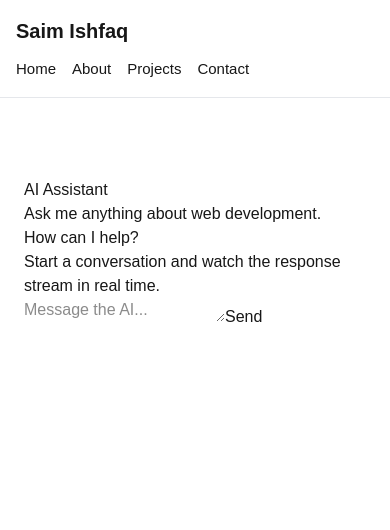
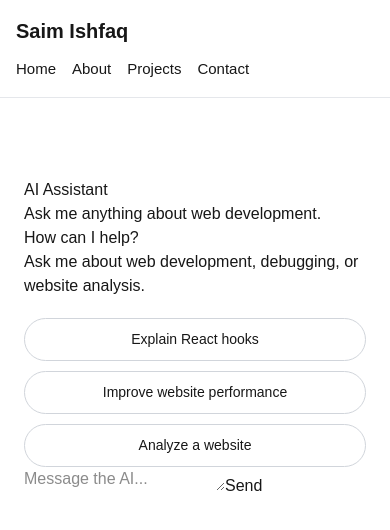
Before and after one commit to saimishfaqdotcode/Frontend-AI-Capstone, a Next.js app in the folder frontend/: page / in a window 390 px wide. Shown: the top 530 px of the page. Built offline with nearby package versions, Linux system fonts and the light colour scheme.

Commit message:
feat: complete FE-08 error and edge states

```diff
--- a/frontend/app/api/chat/route.js
+++ b/frontend/app/api/chat/route.js
@@ -7,7 +7,9 @@ const openrouter = createOpenAI({
   baseURL: "https://openrouter.ai/api/v1",
 });
 
-export async function POST(req) {
+export async function POST(req)
+ {
+
   try {
     const { messages } = await req.json();
 
--- /dev/null
+++ b/frontend/app/error.jsx
@@ -0,0 +1,21 @@
+"use client";
+
+export default function Error({ error, reset }) {
+  return (
+    <main className="error-page">
+      <div className="error-card">
+        <span className="error-eyebrow">SOMETHING WENT WRONG</span>
+
+        <h1>We couldn't load this page</h1>
+
+        <p>
+          Something unexpected happened. You can try loading the page again.
+        </p>
+
+        <button type="button" onClick={() => reset()}>
+          Try again
+        </button>
+      </div>
+    </main>
+  );
+}
--- a/frontend/app/globals.css
+++ b/frontend/app/globals.css
@@ -78,3 +78,138 @@ main {
     padding: 40px 0;
   }
 }
+
+.chat-error {
+  width: 100%;
+  margin: 0 auto 16px;
+  padding: 16px;
+  display: flex;
+  align-items: center;
+  justify-content: space-between;
+  gap: 16px;
+  border: 1px solid #fecaca;
+  border-radius: 12px;
+  background: #fef2f2;
+}
+
+.chat-error strong {
+  display: block;
+  margin-bottom: 4px;
+  color: #991b1b;
+}
+
+.chat-error p {
+  margin: 0;
+  color: #7f1d1d;
+  font-size: 14px;
+  line-height: 1.5;
+}
+
+.retry-button {
+  flex-shrink: 0;
+  border: 0;
+  border-radius: 8px;
+  padding: 10px 16px;
+  background: #171717;
+  color: #ffffff;
+  font-weight: 600;
+  cursor: pointer;
+}
+
+.retry-button:hover {
+  opacity: 0.9;
+}
+
+.retry-button:disabled {
+  opacity: 0.5;
+  cursor: not-allowed;
+}
+
+@media (max-width: 600px) {
+  .chat-error {
+    align-items: flex-start;
+    flex-direction: column;
+  }
+
+  .retry-button {
+    width: 100%;
+  }
+}
+
+
+.chat-suggestions {
+  display: flex;
+  flex-wrap: wrap;
+  justify-content: center;
+  gap: 10px;
+  margin-top: 20px;
+}
+
+.chat-suggestions button {
+  border: 1px solid #d1d5db;
+  border-radius: 999px;
+  padding: 10px 14px;
+  background: #ffffff;
+  color: #171717;
+  font-size: 14px;
+  cursor: pointer;
+  transition: background 0.2s ease, border-color 0.2s ease;
+}
+
+.chat-suggestions button:hover {
+  background: #f3f4f6;
+  border-color: #9ca3af;
+}
+
+.chat-suggestions button:active {
+  transform: translateY(1px);
+}
+
+@media (max-width: 600px) {
+  .chat-suggestions {
+    align-items: stretch;
+    flex-direction: column;
+  }
+
+  .chat-suggestions button {
+    width: 100%;
+  }
+}
+
+.response-skeleton {
+  width: min(100%, 420px);
+  display: flex;
+  flex-direction: column;
+  gap: 8px;
+}
+
+.response-skeleton span {
+  display: block;
+  height: 12px;
+  border-radius: 6px;
+  background: #e5e7eb;
+  animation: skeleton-pulse 1.4s ease-in-out infinite;
+}
+
+.response-skeleton span:nth-child(1) {
+  width: 90%;
+}
+
+.response-skeleton span:nth-child(2) {
+  width: 70%;
+}
+
+.response-skeleton span:nth-child(3) {
+  width: 45%;
+}
+
+@keyframes skeleton-pulse {
+  0%,
+  100% {
+    opacity: 0.45;
+  }
+
+  50% {
+    opacity: 1;
+  }
+}
--- a/frontend/components/Chat.jsx
+++ b/frontend/components/Chat.jsx
@@ -107,11 +107,20 @@ export default function Chat() {
   const messagesContainerRef = useRef(null);
   const userScrolledRef = useRef(false);
 
-  const { messages, sendMessage, status, stop } = useChat({
+  const {
+  messages,
+  sendMessage,
+  status,
+  stop,
+  error,
+  regenerate,
+} = useChat({
   api: "/api/chat",
 });
 
   const isLoading = status === "submitted" || status === "streaming";
+const showSkeleton = status === "submitted" && messages.length > 0;
+const hasError = Boolean(error);
 
   useEffect(() => {
     const container = messagesContainerRef.current;
@@ -167,6 +176,12 @@ export default function Chat() {
     });
   }
 
+function handleRetry() {
+  if (isLoading) return;
+
+  regenerate();
+}
+
   return (
     <section className="chat-wrapper">
       <div className="chat-header">
@@ -190,9 +205,37 @@ export default function Chat() {
         {messages.length === 0 && (
   <div className="chat-empty">
     <h2>How can I help?</h2>
+
     <p>
-              Start a conversation and watch the response stream in real time.
+      Ask me about web development, debugging, or website analysis.
     </p>
+
+    <div className="chat-suggestions">
+      <button
+        type="button"
+        onClick={() => setInput("Explain React hooks in simple terms")}
+      >
+        Explain React hooks
+      </button>
+
+      <button
+        type="button"
+        onClick={() =>
+          setInput("How can I improve the performance of my website?")
+        }
+      >
+        Improve website performance
+      </button>
+
+      <button
+        type="button"
+        onClick={() =>
+          setInput("Analyze this website: https://example.com")
+        }
+      >
+        Analyze a website
+      </button>
+    </div>
   </div>
 )}
 
@@ -233,6 +276,21 @@ export default function Chat() {
             </div>
           </div>
         ))}
+
+ {showSkeleton && (
+          <div className="message message-assistant">
+            <div className="message-label">AI</div>
+
+            <div className="message-content">
+              <div className="response-skeleton">
+                <span></span>
+                <span></span>
+                <span></span>
+              </div>
+            </div>
+          </div>
+        )}
+
       </div>
 
       {!shouldAutoScroll && (
@@ -243,6 +301,26 @@ export default function Chat() {
         >
           ↓ Jump to latest
         </button>
+      )}
+
+{hasError && (
+  <div className="chat-error" role="alert">
+    <div>
+      <strong>Something went wrong</strong>
+      <p>
+        The AI response was interrupted. You can retry the failed message.
+      </p>
+    </div>
+
+    <button
+      type="button"
+      onClick={handleRetry}
+      disabled={isLoading}
+      className="retry-button"
+    >
+      {isLoading ? "Retrying..." : "Retry"}
+    </button>
+  </div>
 )}
 
       <form onSubmit={handleSubmit} className="chat-form">
```
Also changed, not shown: 1 other file (tests, documents, lock files or other folders). Lines whose indentation alone changed are shown as unchanged.
